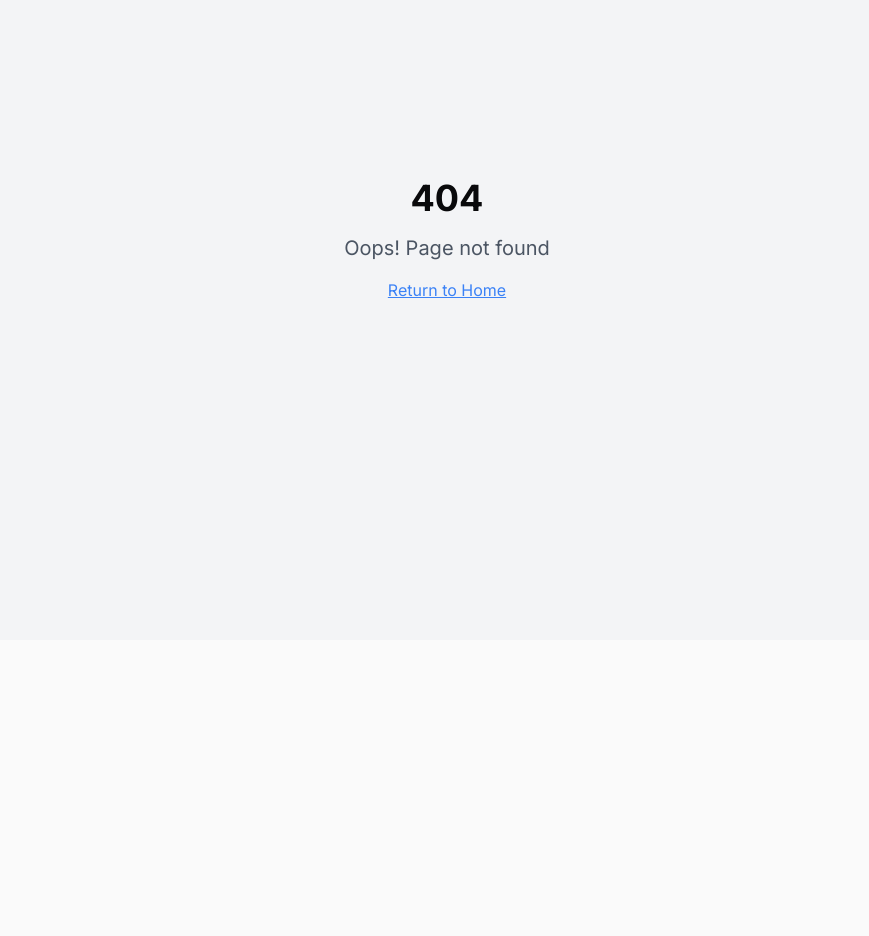
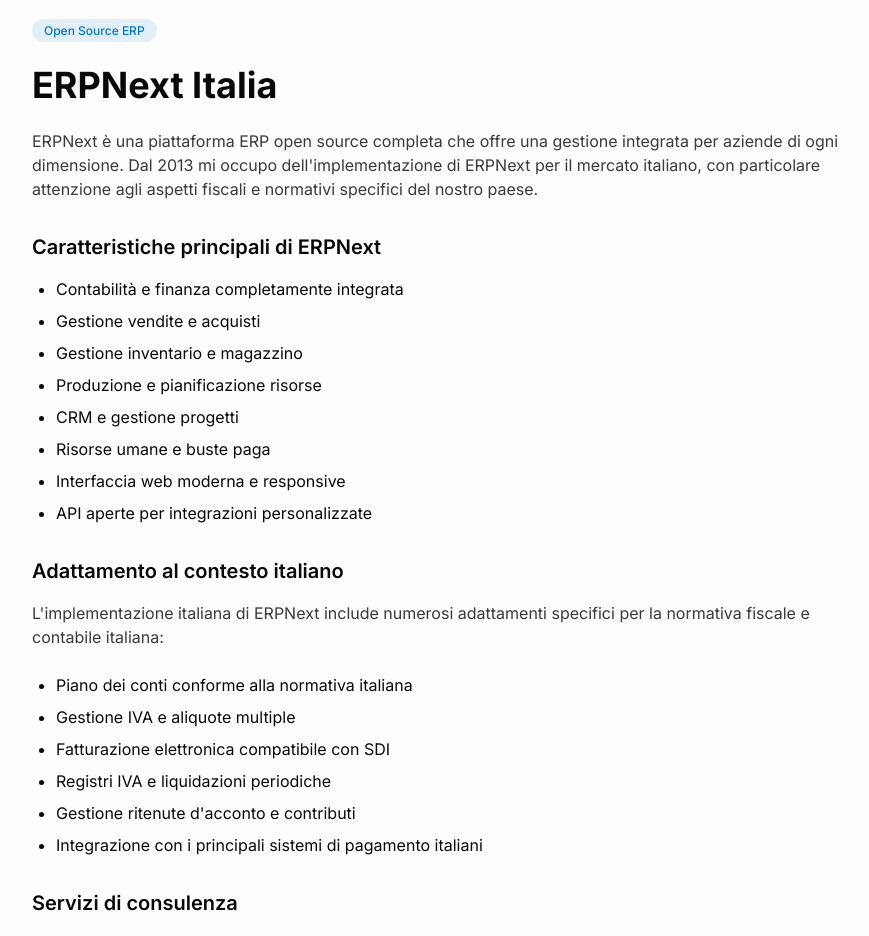
Before and after one commit to iamenzo83/personal-landing-connector, a React (Vite) app: page /erp/erpnext-italia in a window 1280 px wide. Before the commit this address had no page. Shown: the part 160-1096 px from the top of the page, without its empty margins (193-1062 px from the left). Before the commit the page ends 800 px from the top, so only its background shows below. Built offline with nearby package versions, Linux system fonts and the light colour scheme.

Commit message:
Add ERPNext Italia page and redirect
Create a dedicated page for ERPNext Italia, add a section with a link to it on the homepage, and implement a redirect for the old URL.

```diff
--- a/src/App.tsx
+++ b/src/App.tsx
@@ -1,9 +1,11 @@
+
 import { Toaster } from "@/components/ui/toaster";
 import { Toaster as Sonner } from "@/components/ui/sonner";
 import { TooltipProvider } from "@/components/ui/tooltip";
 import { QueryClient, QueryClientProvider } from "@tanstack/react-query";
-import { BrowserRouter, Routes, Route } from "react-router-dom";
+import { BrowserRouter, Routes, Route, Navigate } from "react-router-dom";
 import Index from "./pages/Index";
+import ERPNextItalia from "./pages/ERPNextItalia";
 import NotFound from "./pages/NotFound";
 
 const queryClient = new QueryClient();
@@ -16,6 +18,11 @@ const App = () => (
       <BrowserRouter>
         <Routes>
           <Route path="/" element={<Index />} />
+          <Route path="/erp/erpnext-italia" element={<ERPNextItalia />} />
+
+          {/* Redirect from old URL to new SEO-friendly URL */}
+          <Route path="/2013/08/erpnext-italia" element={<Navigate to="/erp/erpnext-italia" replace />} />
+
           {/* ADD ALL CUSTOM ROUTES ABOVE THE CATCH-ALL "*" ROUTE */}
           <Route path="*" element={<NotFound />} />
         </Routes>
--- /dev/null
+++ b/src/pages/ERPNextItalia.tsx
@@ -0,0 +1,105 @@
+
+import { motion } from "framer-motion";
+import Header from "@/components/Header";
+
+const ERPNextItalia = () => {
+  return (
+    <div className="bg-background min-h-screen overflow-hidden">
+      <Header />
+
+      <main className="pt-20 px-6">
+        <section className="py-16 max-w-4xl mx-auto">
+          <motion.div
+            initial={{ opacity: 0, y: 20 }}
+            animate={{ opacity: 1, y: 0 }}
+            transition={{ duration: 0.6 }}
+            className="bg-white/50 backdrop-blur-sm rounded-2xl shadow-lg p-8 border border-secondary/20"
+          >
+            <div className="mb-6">
+              <span className="px-3 py-1 text-xs font-medium bg-primary/10 text-primary rounded-full">
+                Open Source ERP
+              </span>
+            </div>
+
+            <h1 className="text-3xl md:text-4xl font-bold mb-6">ERPNext Italia</h1>
+
+            <div className="prose prose-lg max-w-none">
+              <p className="text-foreground/80 mb-6">
+                ERPNext è una piattaforma ERP open source completa che offre una gestione integrata per aziende di ogni dimensione.
+                Dal 2013 mi occupo dell'implementazione di ERPNext per il mercato italiano, con particolare attenzione agli aspetti
+                fiscali e normativi specifici del nostro paese.
+              </p>
+
+              <h2 className="text-xl font-semibold mt-8 mb-4">Caratteristiche principali di ERPNext</h2>
+              <ul className="list-disc pl-6 space-y-2 mb-6">
+                <li>Contabilità e finanza completamente integrata</li>
+                <li>Gestione vendite e acquisti</li>
+                <li>Gestione inventario e magazzino</li>
+                <li>Produzione e pianificazione risorse</li>
+                <li>CRM e gestione progetti</li>
+                <li>Risorse umane e buste paga</li>
+                <li>Interfaccia web moderna e responsive</li>
+                <li>API aperte per integrazioni personalizzate</li>
+              </ul>
+
+              <h2 className="text-xl font-semibold mt-8 mb-4">Adattamento al contesto italiano</h2>
+              <p className="text-foreground/80 mb-6">
+                L'implementazione italiana di ERPNext include numerosi adattamenti specifici per la normativa fiscale
+                e contabile italiana:
+              </p>
+
+              <ul className="list-disc pl-6 space-y-2 mb-6">
+                <li>Piano dei conti conforme alla normativa italiana</li>
+                <li>Gestione IVA e aliquote multiple</li>
+                <li>Fatturazione elettronica compatibile con SDI</li>
+                <li>Registri IVA e liquidazioni periodiche</li>
+                <li>Gestione ritenute d'acconto e contributi</li>
+                <li>Integrazione con i principali sistemi di pagamento italiani</li>
+              </ul>
+
+              <h2 className="text-xl font-semibold mt-8 mb-4">Servizi di consulenza</h2>
+              <p className="text-foreground/80 mb-6">
+                Offro servizi di consulenza per l'implementazione di ERPNext nelle aziende italiane, inclusi:
+              </p>
+
+              <ul className="list-disc pl-6 space-y-2 mb-6">
+                <li>Analisi dei requisiti e valutazione di fattibilità</li>
+                <li>Installazione e configurazione del sistema</li>
+                <li>Personalizzazione e sviluppo di moduli aggiuntivi</li>
+                <li>Migrazione dati da sistemi preesistenti</li>
+                <li>Formazione del personale</li>
+                <li>Supporto tecnico continuativo</li>
+              </ul>
+
+              <div className="mt-10 pt-6 border-t border-secondary/20">
+                <p className="italic text-foreground/70">
+                  Questo articolo è stato originariamente pubblicato nell'agosto 2013 ed è stato aggiornato per riflettere
+                  gli sviluppi più recenti della piattaforma ERPNext e delle sue implementazioni in Italia.
+                </p>
+              </div>
+            </div>
+
+            <div className="mt-10 pt-6 border-t border-secondary/20">
+              <a
+                href="/"
+                className="inline-flex items-center text-primary hover:text-primary/80 transition-colors"
+              >
+                ← Torna alla home page
+              </a>
+            </div>
+          </motion.div>
+        </section>
+      </main>
+
+      <footer className="py-8 px-6 bg-secondary">
+        <div className="max-w-7xl mx-auto text-center">
+          <p className="text-foreground/60 text-sm">
+            © {new Date().getFullYear()} Enzo Carlettini. Tutti i diritti riservati.
+          </p>
+        </div>
+      </footer>
+    </div>
+  );
+};
+
+export default ERPNextItalia;
--- a/src/pages/Index.tsx
+++ b/src/pages/Index.tsx
@@ -6,6 +6,7 @@ import ProfileSection from "@/components/ProfileSection";
 import SkillsSection from "@/components/SkillsSection";
 import ExperienceSection from "@/components/ExperienceSection";
 import ContactButton from "@/components/ContactButton";
+import { Link } from "react-router-dom";
 
 const Index = () => {
   useEffect(() => {
@@ -38,6 +39,49 @@ const Index = () => {
         <ProfileSection />
         <SkillsSection />
         <ExperienceSection />
+
+        {/* ERPNext Italia Section */}
+        <section className="py-20 px-6 bg-gradient-to-b from-background/50 to-primary/5">
+          <div className="max-w-7xl mx-auto">
+            <motion.div
+              initial={{ opacity: 0, y: 20 }}
+              whileInView={{ opacity: 1, y: 0 }}
+              viewport={{ once: true }}
+              transition={{ duration: 0.5 }}
+              className="text-center mb-12"
+            >
+              <span className="px-3 py-1 text-xs font-medium bg-primary/10 text-primary rounded-full">
+                Open Source ERP
+              </span>
+              <h2 className="text-3xl md:text-4xl font-bold mt-4 mb-6">
+                ERPNext Italia
+              </h2>
+              <p className="text-lg text-foreground/70 max-w-2xl mx-auto">
+                Dal 2013 mi occupo dell'implementazione di ERPNext per il mercato italiano,
+                con particolare attenzione agli aspetti fiscali e normativi specifici.
+              </p>
+            </motion.div>
+
+            <motion.div
+              initial={{ opacity: 0, y: 20 }}
+              whileInView={{ opacity: 1, y: 0 }}
+              viewport={{ once: true }}
+              transition={{ duration: 0.5, delay: 0.2 }}
+              className="flex justify-center"
+            >
+              <Link
+                to="/erp/erpnext-italia"
+                className="px-6 py-3 bg-primary text-white font-medium rounded-full shadow-lg shadow-primary/20 hover:shadow-xl hover:shadow-primary/30 transition-apple inline-flex items-center gap-2"
+              >
+                Scopri di più su ERPNext Italia
+                <svg xmlns="http://www.w3.org/2000/svg" width="16" height="16" viewBox="0 0 24 24" fill="none" stroke="currentColor" strokeWidth="2" strokeLinecap="round" strokeLinejoin="round" className="lucide lucide-arrow-right">
+                  <path d="M5 12h14"></path>
+                  <path d="m12 5 7 7-7 7"></path>
+                </svg>
+              </Link>
+            </motion.div>
+          </div>
+        </section>
 
         <section id="contact" className="py-24 px-6 bg-gradient-to-b from-background to-secondary/30">
           <div className="max-w-7xl mx-auto">
```
Also changed, not shown: 1 other file (tests, documents, lock files or other folders).
